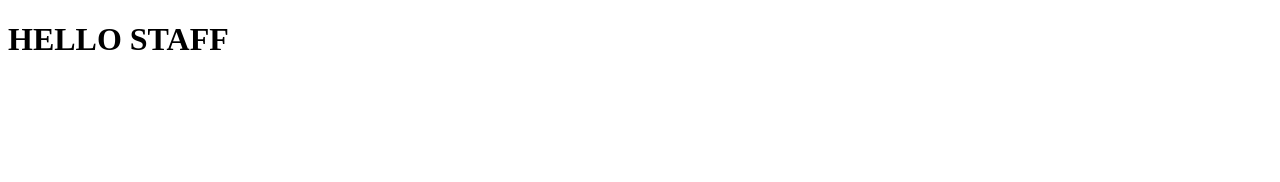
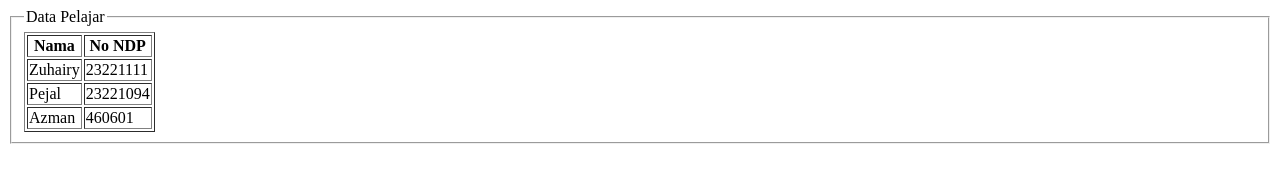
Before and after one commit to Izzrieq/datapelajar, a plain HTML site: page staff.html in a window 1280 px wide. Drawn offline with Linux system fonts and the light colour scheme.

Commit message:
menambah data ke dalam branch staff dan staff.html

```diff
--- a/staff.html
+++ b/staff.html
@@ -7,6 +7,27 @@
     <title>Document</title>
 </head>
 <body>
-    <h1>HELLO STAFF</h1>
+    <title>Data Pelajar</title>
+    <fieldset>
+    <legend>Data Pelajar</legend>
+        <table border="black">
+                <tr>
+                    <th>Nama</th>
+                    <th>No NDP</th>
+                </tr>
+                <tr>
+                    <td>Zuhairy</td>
+                    <td>23221111</td>
+                </tr>
+                <tr>
+                    <td>Pejal</td>
+                    <td>23221094</td>
+                </tr>
+                <tr>
+                    <td>Azman</td>
+                    <td>460601</td>
+                </tr>
+        </table>
+    </fieldset>
 </body>
 </html>
```
